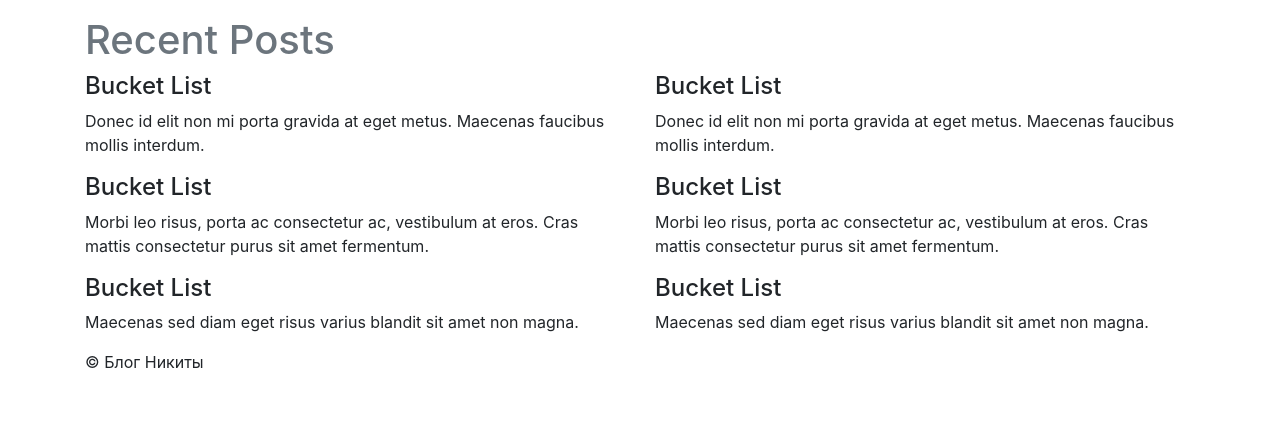
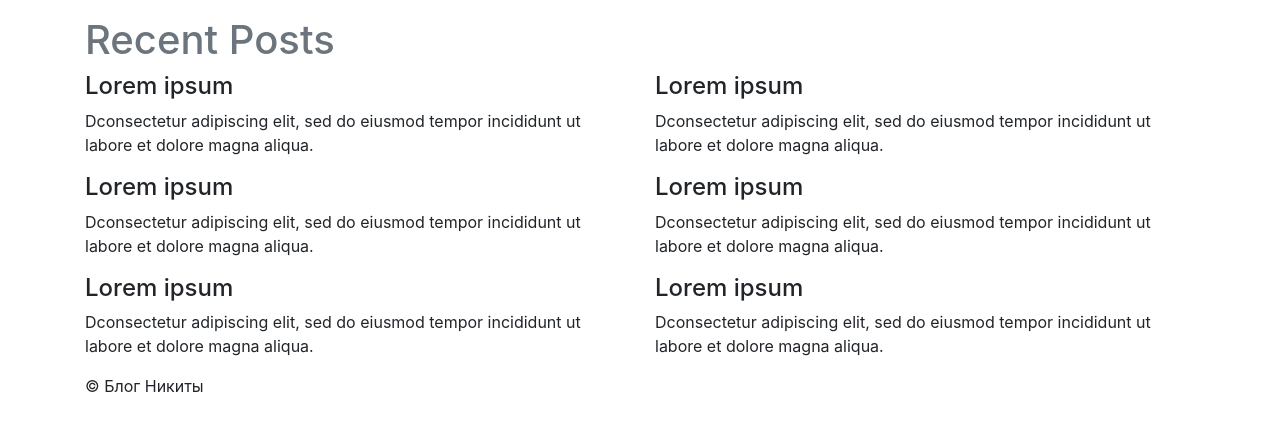
Before and after one commit to thegalkin/Flask-blog, a Flask app: page / in a window 1280 px wide. Shown: the part 24-455 px from the top of the page. Run offline with Flask 2, Linux system fonts and the light colour scheme; parts of the project's set-up code (start-up, migrations or seed data) failed here and were passed over; some libraries are stand-ins or nearby versions.

Commit message:
--- Auto-Git Commit ---

```diff
--- a/server.py
+++ b/server.py
@@ -2,9 +2,9 @@ from flask import Flask, render_template
 import sqlite3
 #from flask_admin import Admin
 from flask_basicauth import BasicAuth
-from flask_wtf import FlaskForm
+"""from flask_wtf import FlaskForm
 from wtforms import StringField
-from wtforms.validators import DataRequired
+from wtforms.validators import DataRequired"""
 
 
 
@@ -24,7 +24,8 @@ app.config['BASIC_AUTH_USERNAME'] = 'user'
 app.config['BASIC_AUTH_PASSWORD'] = '123456789'
 basic_auth = BasicAuth(app)
 
-class registrationForm(FlaskForm):
+#urllib2 - сломан. изначально.
+"""class registrationForm(FlaskForm):
     email = TextField('email', [validators.Length(min=4, max=50)])
     password = PasswordField('password', [
         validators.Length(min = 9, max=30)
@@ -36,7 +37,18 @@ def submit():
     if form.validate_on_submit():
         return redirect('success')
     return render_template('register.html', form=form)
+"""
 
+@app.route('/register/', methods=['POST', 'GET'])
+def reg():
+    if request.method == 'POST':
+        email = request.form['inputEmail']
+        password = request.form['inputPassword']
+
+
+
+if __name__ == '__main__':
+    app.run()
 
 @app.route('/')
 @app.route('/index')
--- a/templates/index.html
+++ b/templates/index.html
@@ -32,25 +32,23 @@
         <h1 class="text-muted">Recent Posts</h1>
         <div class="row marketing">
             <div class="col-lg-6">
-                <h4>Bucket List</h4>
-                <p>Donec id elit non mi porta gravida at eget metus. Maecenas faucibus mollis interdum.</p>
+                <h4>Lorem ipsum</h4>
+                <p>Dconsectetur adipiscing elit, sed do eiusmod tempor incididunt ut labore et dolore magna aliqua.</p>
 
-                <h4>Bucket List</h4>
-                <p>Morbi leo risus, porta ac consectetur ac, vestibulum at eros. Cras mattis consectetur purus sit amet fermentum.</p>
+                <h4>Lorem ipsum</h4>
+                <p>Dconsectetur adipiscing elit, sed do eiusmod tempor incididunt ut labore et dolore magna aliqua.</p>
+                <h4>Lorem ipsum</h4>
+                <p>Dconsectetur adipiscing elit, sed do eiusmod tempor incididunt ut labore et dolore magna aliqua.</p>
 
-                <h4>Bucket List</h4>
-                <p>Maecenas sed diam eget risus varius blandit sit amet non magna.</p>
             </div>
 
             <div class="col-lg-6">
-                <h4>Bucket List</h4>
-                <p>Donec id elit non mi porta gravida at eget metus. Maecenas faucibus mollis interdum.</p>
-
-                <h4>Bucket List</h4>
-                <p>Morbi leo risus, porta ac consectetur ac, vestibulum at eros. Cras mattis consectetur purus sit amet fermentum.</p>
-
-                <h4>Bucket List</h4>
-                <p>Maecenas sed diam eget risus varius blandit sit amet non magna.</p>
+                <h4>Lorem ipsum</h4>
+                <p>Dconsectetur adipiscing elit, sed do eiusmod tempor incididunt ut labore et dolore magna aliqua.</p>
+                <h4>Lorem ipsum</h4>
+                <p>Dconsectetur adipiscing elit, sed do eiusmod tempor incididunt ut labore et dolore magna aliqua.</p>
+                <h4>Lorem ipsum</h4>
+                <p>Dconsectetur adipiscing elit, sed do eiusmod tempor incididunt ut labore et dolore magna aliqua.</p>
             </div>
         </div>
 
--- a/templates/register.html
+++ b/templates/register.html
@@ -24,9 +24,7 @@
 
       <div class="jumbotron">
         <h1>Регистрация</h1>
-        <form class="form-signin" method="POST" action="/">
-            {{form.email}}
-            {{form.password}}
+        <form class="form-signup" method="POST" action="server.py">
             <label for="inputEmail" class="sr-only">Email</label>
             <input type="email" name="inputEmail" id="inputEmail" class="form-control" placeholder="Email address" required autofocus>
             <label for="inputPassword" class="sr-only">Пароль</label>
```
Also changed, not shown: reg.py (added).
